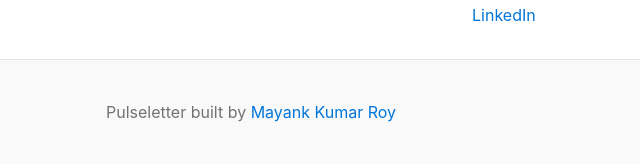
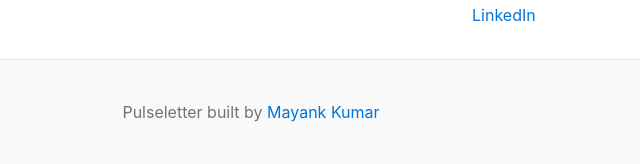
Before and after one commit to Roy70118/pulseletter, a Django app: page / in a window 1280 px wide. Shown: the part 871-1035 px from the top of the page, without its empty margins (389-1029 px from the left). Run offline with Django 5.2, Linux system fonts and the light colour scheme.

Commit message:
Update pulseletter

```diff
--- a/templates/home.html
+++ b/templates/home.html
@@ -109,7 +109,7 @@
 
 </div>
 <footer class="blog-footer">
-  <p>Pulseletter  built  by <a href="#">Mayank Kumar Roy</a></p>
+  <p>Pulseletter  built  by <a href="#">Mayank Kumar </a></p>
 </footer>
 </body>
 </html>
```
